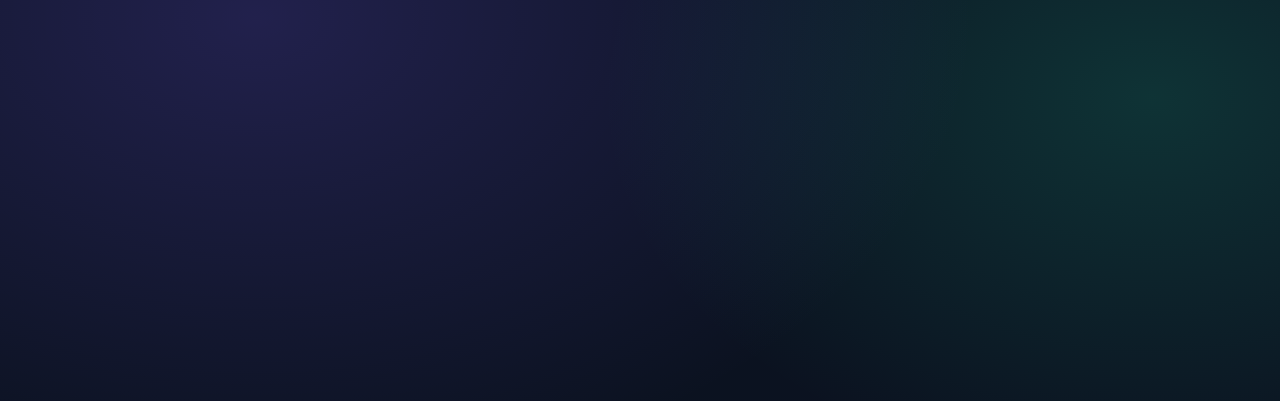
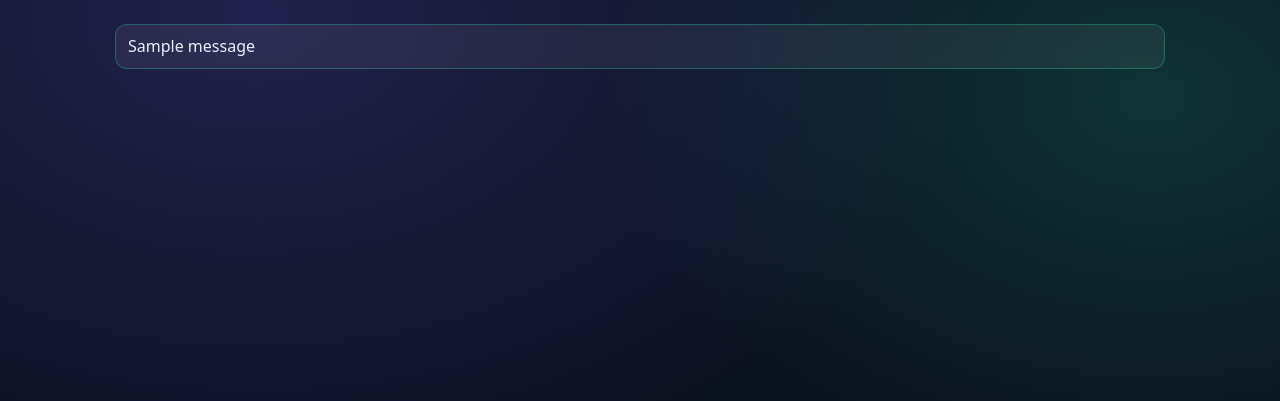
Before and after one commit to sadek17481748/bookly-failed, a Python web app: template templates/base.html in a window 1280 px wide. Shown: the part 63-464 px from the top of the page. Run offline with Jinja, Linux system fonts and the light colour scheme; the template is opened without the code that fills it, so the values that code supplies are empty; one stand-in notice (Sample message) is shown.

Commit message:
feat(html): base template flash stack and main landmark

```diff
--- a/templates/base.html
+++ b/templates/base.html
@@ -60,3 +60,16 @@
         </button>
       </nav>
     </header>
+
+    {# ================= MAIN CONTENT ================= #}
+    <main id="main" class="container">
+      {# -------- Flash messages (server-side) -------- #}
+      {% with messages = get_flashed_messages(with_categories=true) %}
+        {% if messages %}
+          <div class="flash-stack" role="status" aria-live="polite">
+            {% for category, message in messages %}
+              <div class="flash flash-{{ category }}">{{ message }}</div>
+            {% endfor %}
+          </div>
+        {% endif %}
+      {% endwith %}
```
